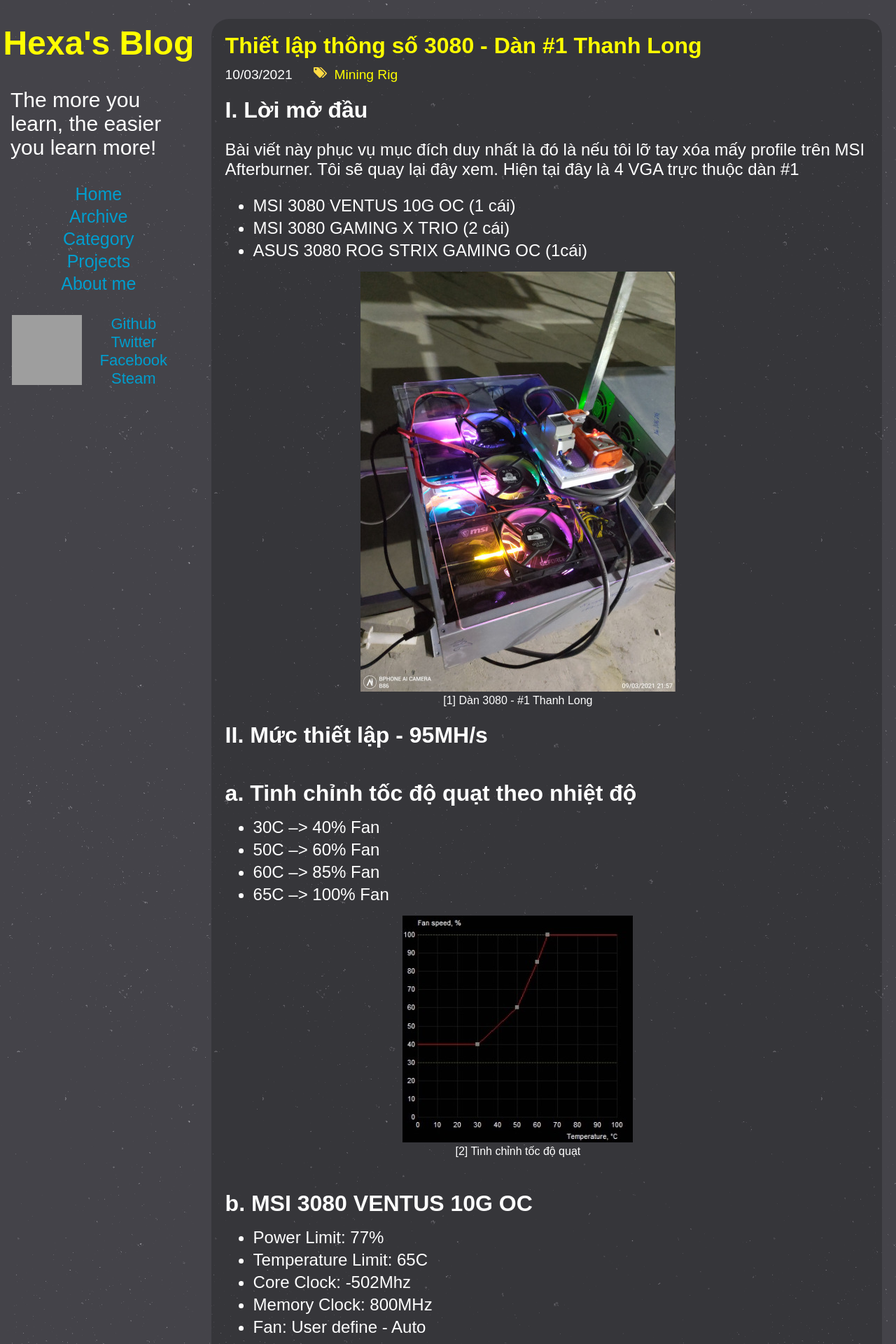
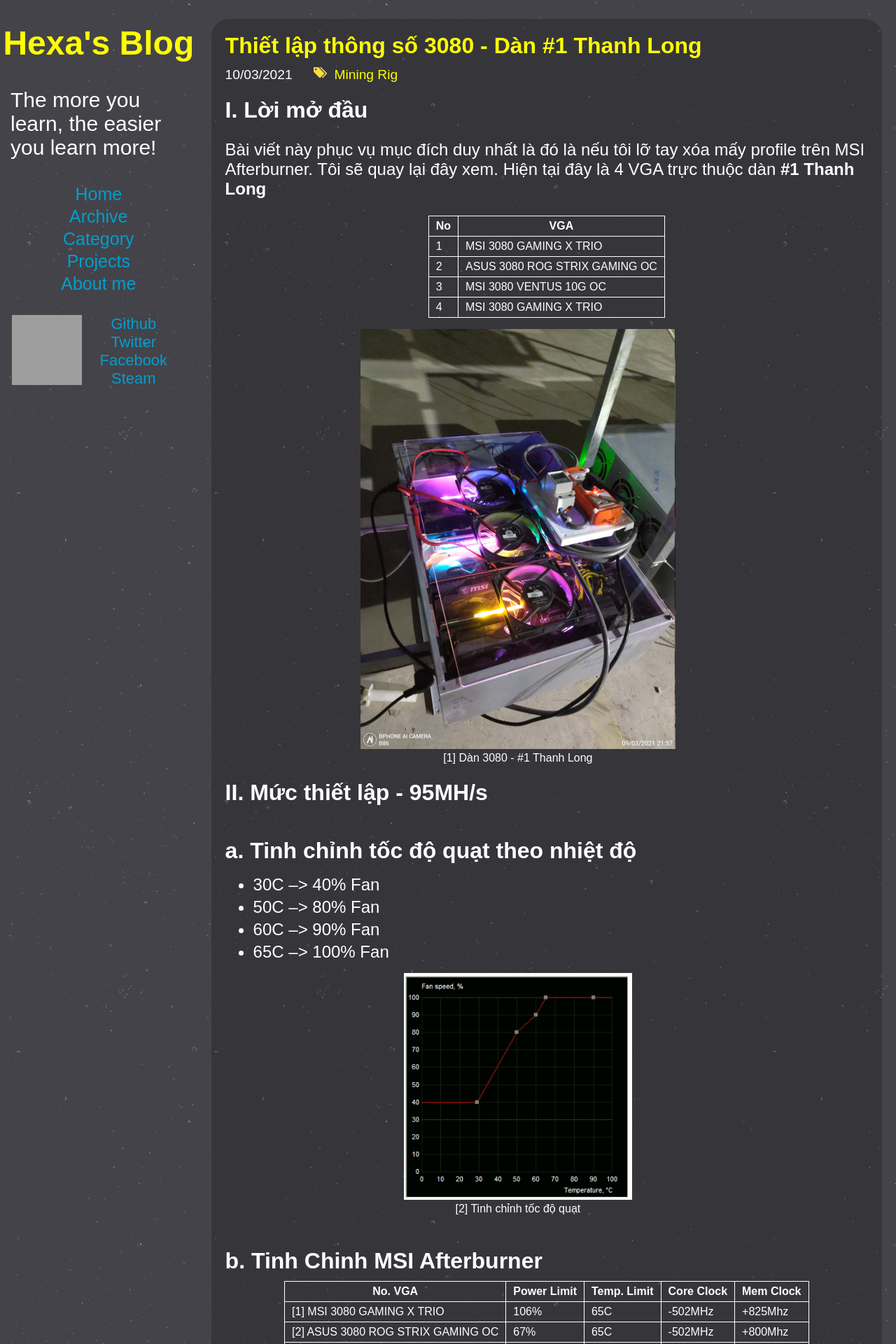
Before and after one commit to nguyenvinhlinh/nguyenvinhlinh.github.io, a Jekyll site: the page built from _posts/2021-03-10-Thiet-lap-thong-so-3080---Dan-#1.md, in a window 1280 px wide. Shown: the top 1920 px of the page at 70% size. Built offline with Jekyll 4.4.1, drawn with Linux system fonts in a browser that asks for light colours; some of the changed text lies outside the part shown; grey boxes are pictures that could not be loaded.

Commit message:
update config thanh long

```diff
--- a/_posts/2021-03-10-Thiet-lap-thong-so-3080---Dan-#1.md
+++ b/_posts/2021-03-10-Thiet-lap-thong-so-3080---Dan-#1.md
@@ -8,61 +8,45 @@
 ---
 # I. Lời mở đầu
 
-Bài viết này phục vụ mục đích duy nhất là đó là nếu tôi lỡ tay xóa mấy profile trên MSI Afterburner. Tôi sẽ quay lại đây xem. Hiện tại đây là 4 VGA trực thuộc dàn #1
+Bài viết này phục vụ mục đích duy nhất là đó là nếu tôi lỡ tay xóa mấy profile trên MSI Afterburner. Tôi sẽ quay lại đây xem. Hiện tại đây là 4 VGA trực thuộc dàn **#1 Thanh Long**
 
-- MSI 3080 VENTUS 10G OC (1 cái)
-- MSI 3080 GAMING X TRIO (2 cái)
-- ASUS 3080 ROG STRIX GAMING OC (1cái)
+| No | VGA                           |
+|----|-------------------------------|
+| 1  | MSI 3080 GAMING X TRIO        |
+| 2  | ASUS 3080 ROG STRIX GAMING OC |
+| 3  | MSI 3080 VENTUS 10G OC        |
+| 4  | MSI 3080 GAMING X TRIO        |
+
+
+
 
 {% include image.html url="/image/posts/2021-03-10-Thiet-lap-thong-so-3080---Dan-1/1.jpg" description="[1] Dàn 3080 - #1 Thanh Long" %}
 
 # II. Mức thiết lập - 95MH/s
 ## a. Tinh chỉnh tốc độ quạt theo nhiệt độ
 - 30C -->  40% Fan
-- 50C -->  60% Fan
-- 60C -->  85% Fan
+- 50C -->  80% Fan
+- 60C -->  90% Fan
 - 65C --> 100% Fan
 
-{% include image.html url="/image/posts/2021-10-01-Thiet-lap-thong-so-3080---Dan-2/2.jpg" description="[2] Tinh chỉnh tốc độ quạt" %}
-
-## b. MSI 3080 VENTUS 10G OC
-- Power Limit: 77%
-- Temperature Limit: 65C
-- Core Clock: -502Mhz
-- Memory Clock: 800MHz
-- Fan: User define - Auto
-
-Kết quả thu được:
-
-- Hashrate: 95.443MH/s
-- Công suất: 246Walt
-- Nhiệt độ GPU: 62C
-- Nhiệt độ VRAM: 94C
+{% include image.html url="/image/posts/2021-03-10-Thiet-lap-thong-so-3080---Dan-1/2.png" description="[2] Tinh chỉnh tốc độ quạt" %}
 
 
-## c. MSI 3080 GAMING X TRIO
-- Power Limit: 106%
-- Temperature Limit: 65C
-- Core Clock: -502Mhz
-- Memory Clock: 825Mhz
-- Fan: User define - Auto
-
-Kết quả thu được:
-- Hashrate: 95.436MH/s
-- Công suất: 235W
-- Nhiệt độ GPU: 58C
-- Nhiệt độ VRAM: 98C
+## b. Tinh Chinh MSI Afterburner
 
 
-## d. ASUS 3080 ROG STRIX GAMING OC
-- Power Limit: 67%
-- Temperature Limit: 65C
-- Core Clock: -502Mhz
-- Memory Clock: 800Mhz
-- Fan: User define - Auto
+| No. VGA                           | Power Limit | Temp. Limit | Core Clock | Mem Clock |
+|-----------------------------------|-------------|-------------|------------|-----------|
+| [1] MSI 3080 GAMING X TRIO        | 106%        | 65C         | -502MHz    | +825Mhz   |
+| [2] ASUS 3080 ROG STRIX GAMING OC | 67%         | 65C         | -502MHz    | +800Mhz   |
+| [3] MSI 3080 VENTUS 10G OC        | 77%         | 65C         | -502MHz    | +800Mhz   |
+| [4] MSI 3080 GAMING X TRIO        | 106%        | 65C         | -502MHz    | +825Mhz   |
 
-Kết quả thu được:
-- Hashrate: 95.474MH/s
-- Công suất: 248W
-- Nhiệt độ GPU: 58C
-- Nhiệt độ VRAM: 96C
+## c. Kết quả thu được
+
+| No. VGA                           | Power Consumption | Hashrate   | GPU Temperature | Memory Temperature |
+|-----------------------------------|-------------------|------------|-----------------|--------------------|
+| [1] MSI 3080 GAMING X TRIO        | 235 Walt          | 95.436MH/s | 58C             | 98C                |
+| [2] ASUS 3080 ROG STRIX GAMING OC | 248 Walt          | 95.474MH/s | 58C             | 96C                |
+| [3] MSI 3080 VENTUS 10G OC        | 246 Walt          | 95.443MH/s | 62C             | 94C                |
+| [4] MSI 3080 GAMING X TRIO        | 235 Walt          | 95.436MH/s | 58C             | 98C                |
```
Also changed, not shown: image/posts/2021-03-10-Thiet-lap-thong-so-3080---Dan-1/2.png (added).
